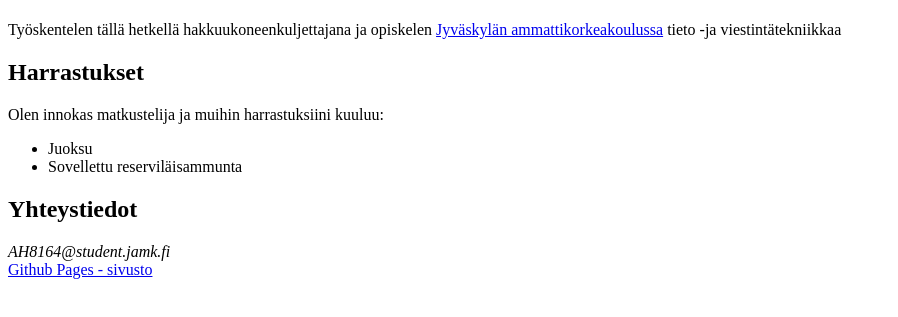
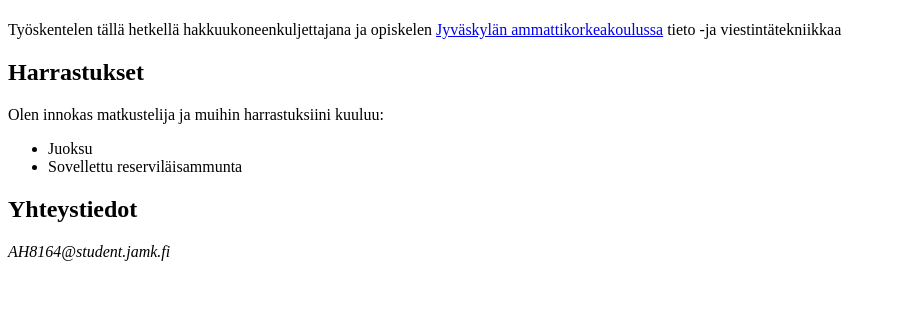
Before and after one commit to vnuutine/web_dev_jamk, a plain HTML site: page index.html in a window 1280 px wide. Shown: the part 59-376 px from the top of the page, without its empty margins (0-898 px from the left). Drawn offline with Linux system fonts and the light colour scheme.

Commit message:
chore: remove github pages link

```diff
--- a/index.html
+++ b/index.html
@@ -20,8 +20,6 @@
 
      <h2>Yhteystiedot</h2>
      <i>AH8164@student.jamk.fi</i>
-     <br>
-     <a href="https://vnuutine.github.io/web_dev_jamk/">Github Pages - sivusto</a>
 
 </body>
 </html>
```
